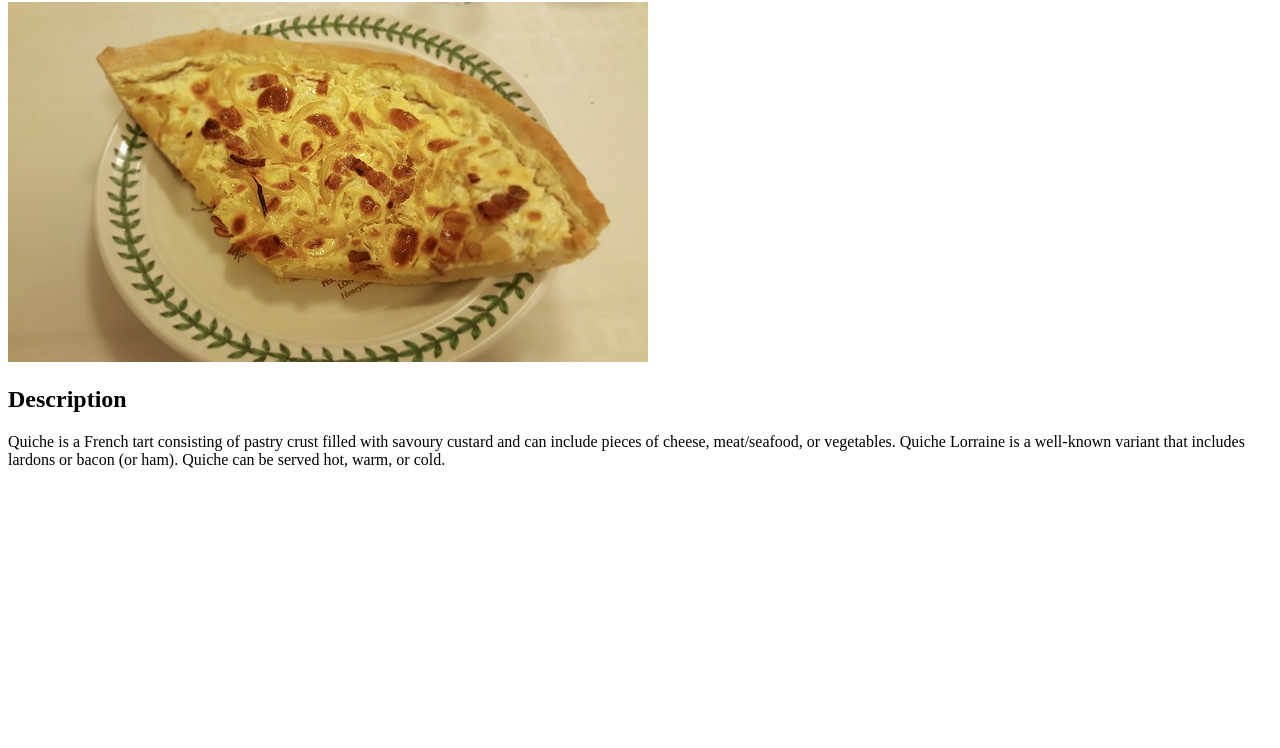
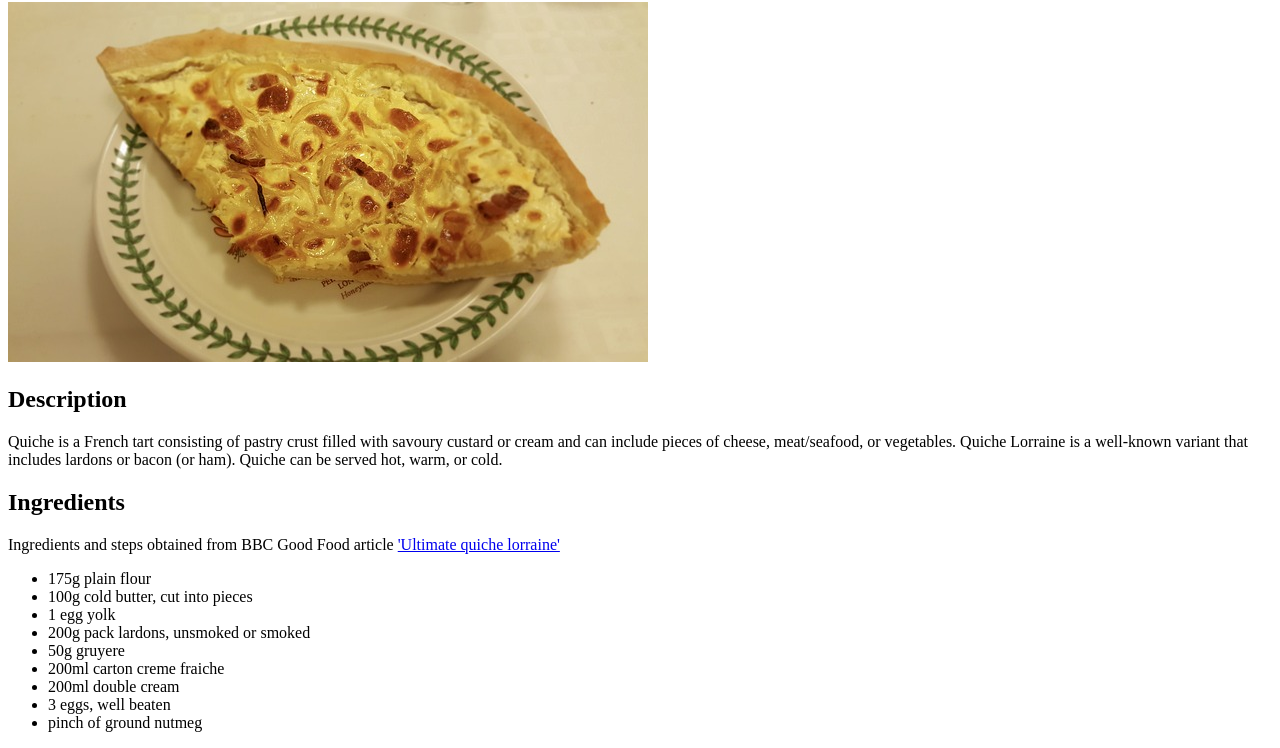
Before and after one commit to weeklyrambler/odin-recipes, a plain HTML site: page recipes/quiche.html in a window 1280 px wide. Shown: the part 78-826 px from the top of the page. Before the commit the page ends 800 px from the top, so only its background shows below. Drawn offline with Linux system fonts and the light colour scheme.

Commit message:
Added ingredients list to quiche webpage.

```diff
--- a/recipes/quiche.html
+++ b/recipes/quiche.html
@@ -8,7 +8,19 @@
         <h1>Quiche Lorraine</h1>
         <img src="images/quiche.jpg">
         <h2>Description</h2>
-        <p>Quiche is a French tart consisting of pastry crust filled with savoury custard and can include pieces of cheese, meat/seafood, or vegetables. Quiche Lorraine is a well-known variant that includes lardons or bacon (or ham). Quiche can be served hot, warm, or cold.</p>
-
+        <p>Quiche is a French tart consisting of pastry crust filled with savoury custard or cream and can include pieces of cheese, meat/seafood, or vegetables. Quiche Lorraine is a well-known variant that includes lardons or bacon (or ham). Quiche can be served hot, warm, or cold.</p>
+        <h2>Ingredients</h2>
+        <p>Ingredients and steps obtained from BBC Good Food article <a href="https://www.bbcgoodfood.com/recipes/ultimate-quiche-lorraine">'Ultimate quiche lorraine'</a></p>
+        <ul>
+            <li>175g plain flour</li>
+            <li>100g cold butter, cut into pieces</li>
+            <li>1 egg yolk</li>
+            <li>200g pack lardons, unsmoked or smoked</li>
+            <li>50g gruyere</li>
+            <li>200ml carton creme fraiche</li>
+            <li>200ml double cream</li>
+            <li>3 eggs, well beaten</li>
+            <li>pinch of ground nutmeg</li>
+        </ul>
     </body>
 </html>
```
